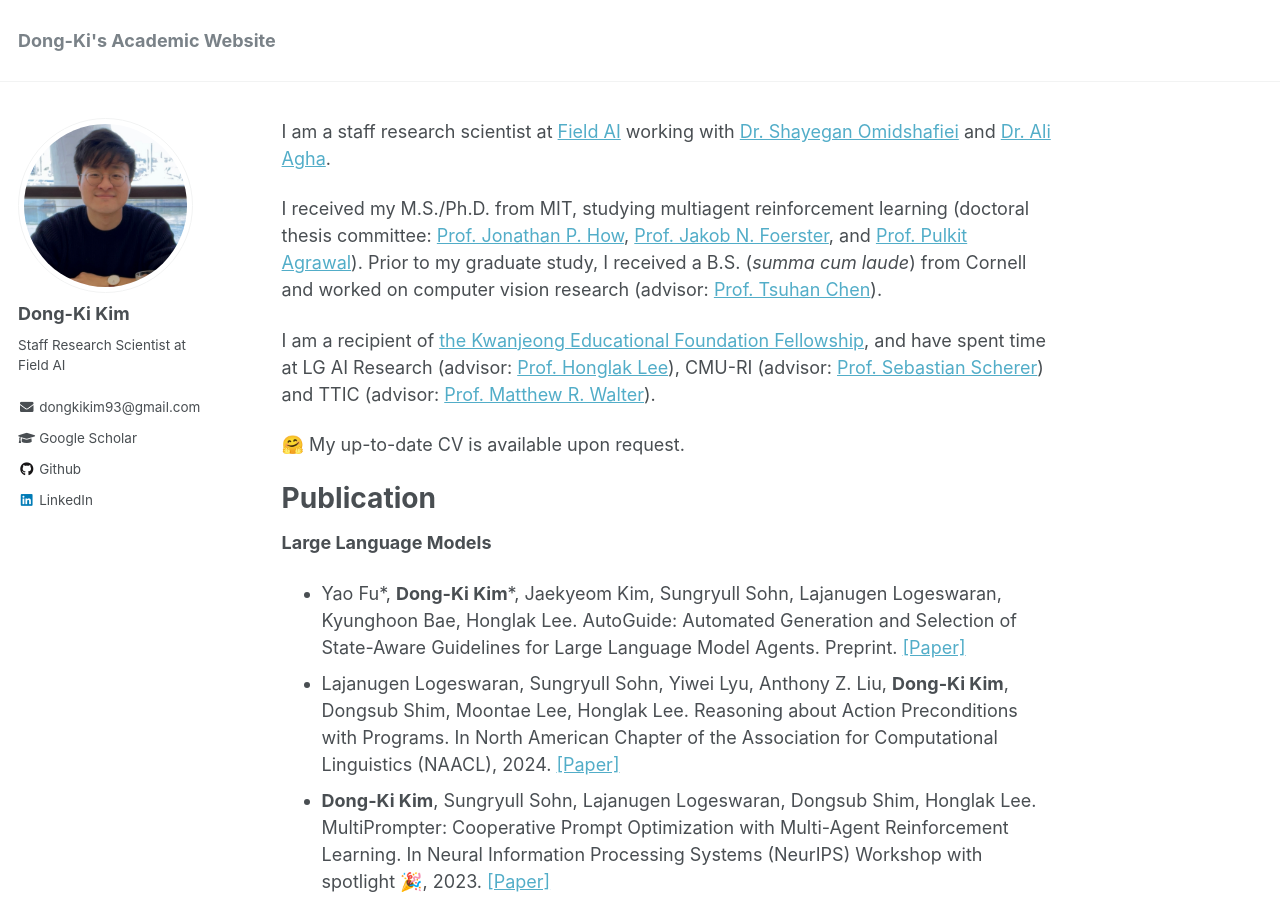
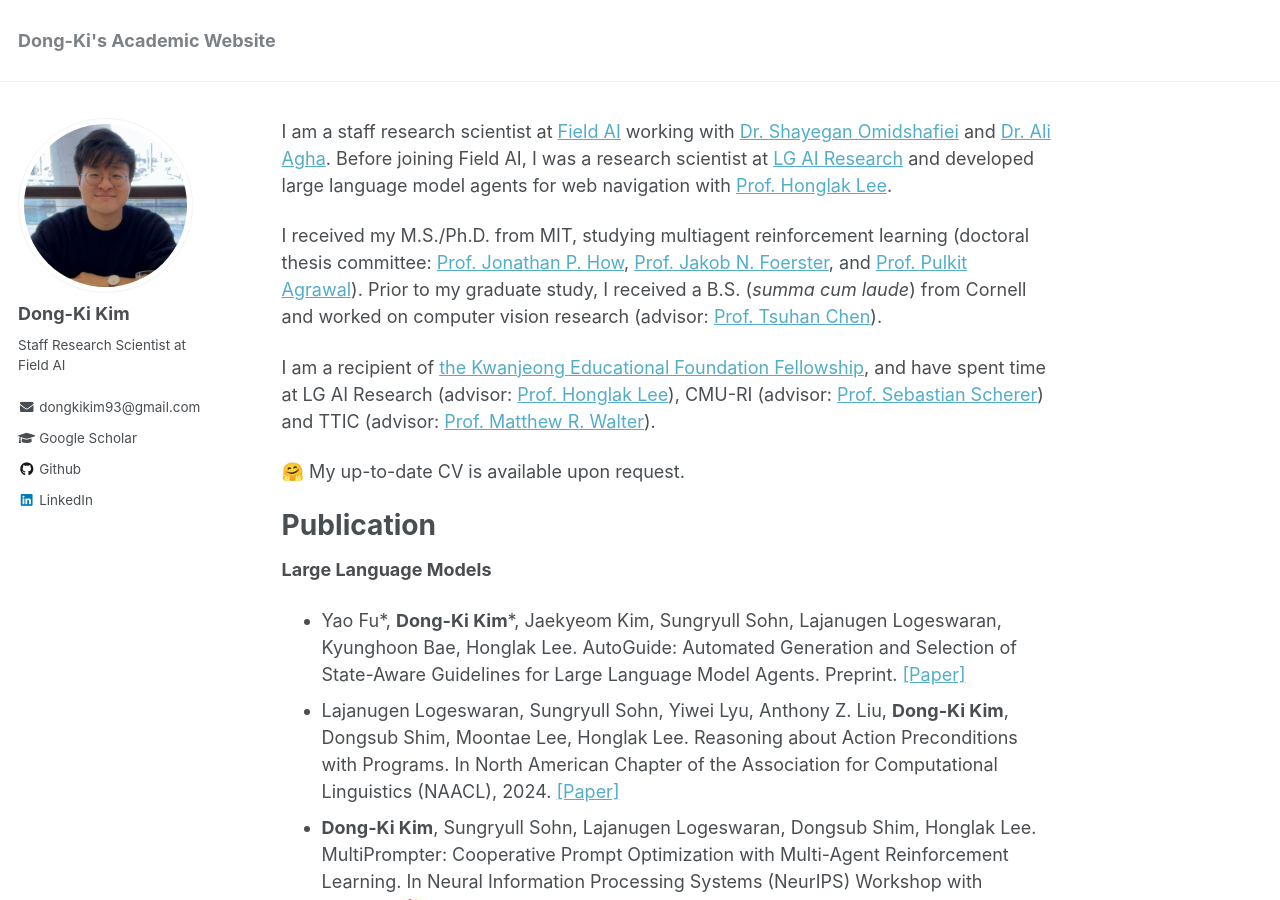
Before and after one commit to dkkim93/dkkim93.github.io, a Jekyll site: the page built from _pages/about.md, in a window 1280 px wide and 900 px high. Built offline with Jekyll 4.4.1, drawn with Linux system fonts in a browser that asks for light colours.

Commit message:
Update about.md

```diff
--- a/_pages/about.md
+++ b/_pages/about.md
@@ -7,7 +7,7 @@ redirect_from:
   - /about/
   - /about.html
 ---
-I am a staff research scientist at <a href="https://fieldai.com/" target="_blank">Field AI</a> working with <a href="https://www.linkedin.com/in/shayegan/" target="_blank">Dr. Shayegan Omidshafiei</a> and <a href="https://www.linkedin.com/in/ali-agha-7aa5212a/" target="_blank">Dr. Ali Agha</a>.
+I am a staff research scientist at <a href="https://fieldai.com/" target="_blank">Field AI</a> working with <a href="https://www.linkedin.com/in/shayegan/" target="_blank">Dr. Shayegan Omidshafiei</a> and <a href="https://www.linkedin.com/in/ali-agha-7aa5212a/" target="_blank">Dr. Ali Agha</a>. Before joining Field AI, I was a research scientist at <a href="https://www.lgresearch.ai/" target="_blank">LG AI Research</a> and developed large language model agents for web navigation with <a href="https://scholar.google.com/citations?user=fmSHtE8AAAAJ&hl=en" target="_blank">Prof. Honglak Lee</a>.
 
 I received my M.S./Ph.D. from MIT, studying multiagent reinforcement learning (doctoral thesis committee: <a href="https://scholar.google.com/citations?user=gX7rSCcAAAAJ&hl=en" target="_blank">Prof. Jonathan P. How</a>, <a href="https://www.jakobfoerster.com/" target="_blank">Prof. Jakob N. Foerster</a>, and <a href="http://people.csail.mit.edu/pulkitag/" target="_blank">Prof. Pulkit Agrawal</a>). Prior to my graduate study, I received a B.S. (*summa cum laude*) from Cornell and worked on computer vision research (advisor: <a href="https://www.nus.edu.sg/about/management/chen-tsuhan" target="_blank">Prof. Tsuhan Chen</a>).
 
```
